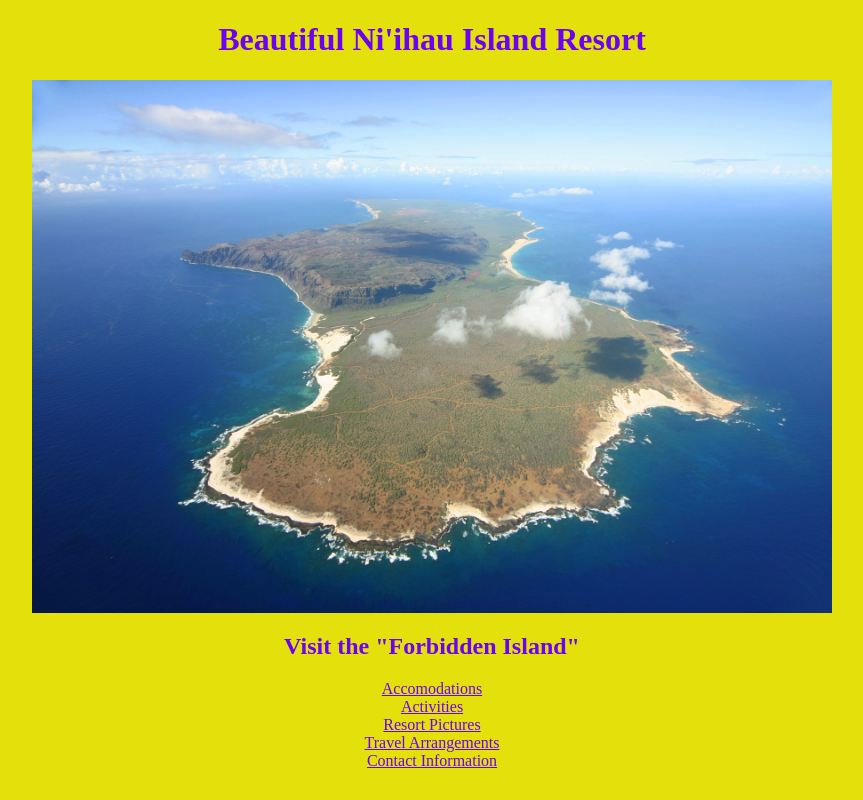
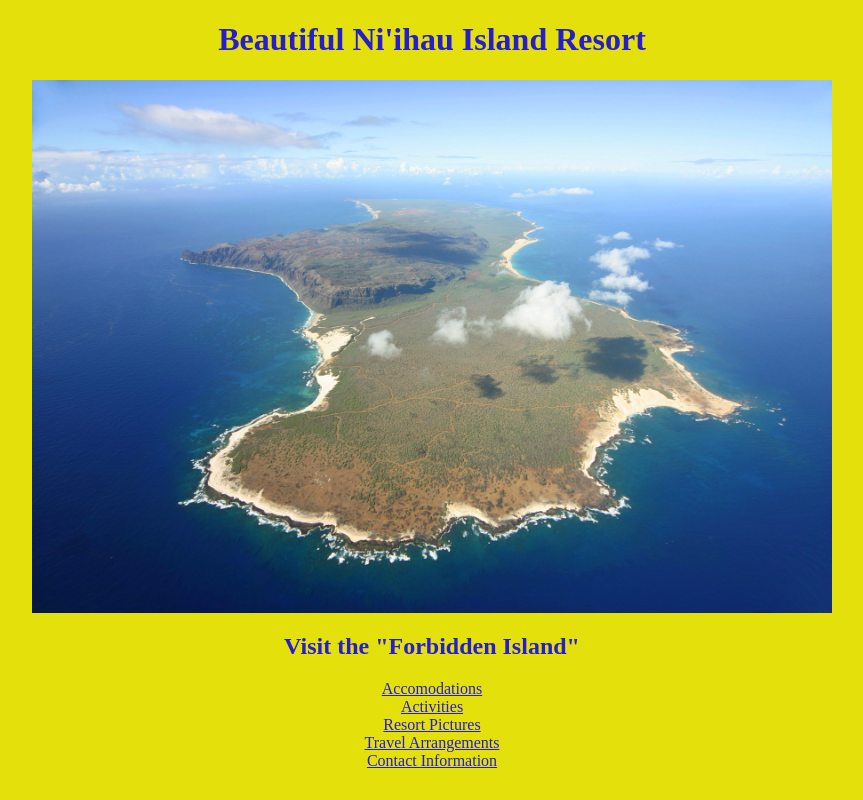
Before and after one commit to OutOfPseudonyms/Niihau-website, a plain HTML site: page index.html in a window 1280 px wide. Shown: the whole page, without its empty margins (208-1071 px from the left). Drawn offline with Linux system fonts and the light colour scheme.

Commit message:
Final Island theme.

```diff
--- a/css/styles.css
+++ b/css/styles.css
@@ -14,16 +14,16 @@
 }
 
 a {
-  color: #6b02f5;
+  color: #261dcf;
 }
 
 h1 {
-  color: #6b02f5;
+  color: #261dcf;
   text-align: center;
 }
 
 h2 {
-  color: #6b02f5;
+  color: #261dcf;
   text-align: center;
 }
 
```
